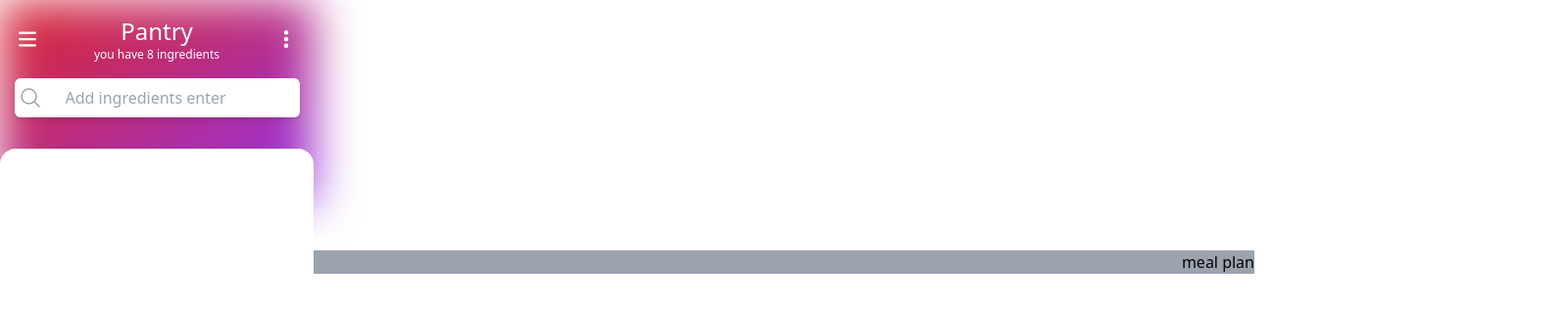
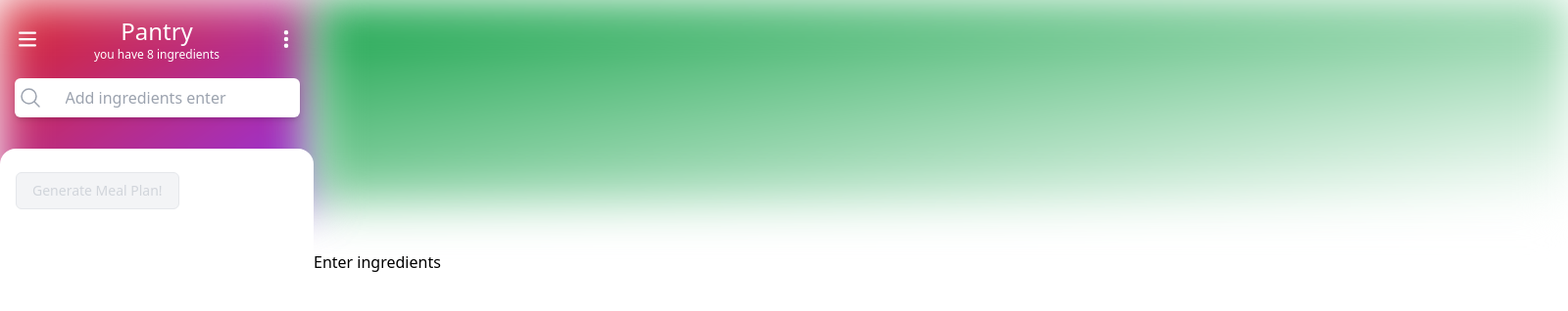
Before and after one commit to sandhyas23/meal-planner, a Next.js app: page / in a window 1280 px wide. Shown: the top 318 px of the page at 98% size, 1600 px wide, since content can reach past the window. Built offline with nearby package versions, Linux system fonts and the light colour scheme.

Commit message:
completed gpt data

```diff
--- /dev/null
+++ b/app/api/generateMealPlan/route.ts
@@ -0,0 +1,31 @@
+import openai from "@/openai";
+import { NextResponse } from "next/server";
+
+export async function POST(request:Request) {
+
+    const {ingredients} = await request.json();
+    console.log(ingredients);
+
+    //communicate with openai
+
+    const response = await openai.chat.completions.create({
+        model:"gpt-3.5-turbo",
+        temperature:0.8,
+        n:1,
+        stream:false,
+        messages:[
+            {
+                role:"user",
+                content:`Hi there, provide a meal plan with recipe names from MONDAY through SUNDAY that includes breakfast, lunch and dinner using the list of
+                ingredients given below.
+                Here are the ingredients: ${JSON.stringify({ingredients})}`
+            }
+        ]
+    })
+
+    console.log("DATA IS: ",response);
+    console.log(response.choices[0].message);
+
+    return NextResponse.json(response.choices[0].message);
+
+}
--- a/app/components/MealPlan.tsx
+++ b/app/components/MealPlan.tsx
@@ -1,10 +1,24 @@
-import React from 'react'
+'use client'
+import { usePantryStore } from '@/store/PantryStore';
+import React from 'react';
 
 
 function MealPlan() {
+
+  const [mealPlanClicked,setMealPlanClicked,mealPlanner] = usePantryStore((state) =>
+                       [state.mealPlanClicked,state.setMealPlanClicked,state.mealPlanner]);
   return (
-    <div className=' flex items-center space-x-2 flex-1 justify-end w-full bg-gray-400'>
-        meal plan
+    <div className=' md:w-9/12 items-center'>
+      <div className='absolute top-0 left-1/4 w-full h-52
+                                 bg-gradient-to-br from-green-600  to-white
+                                 filter blur-xl -z-50 opacity-100'/>
+        {!mealPlanClicked? "Enter ingredients" :
+        <div>
+          <p>
+            {mealPlanner}
+          </p>
+        </div>
+        }
 
     </div>
   )
--- a/app/components/Pantry.tsx
+++ b/app/components/Pantry.tsx
@@ -1,14 +1,34 @@
+'use client'
+import { fetchMealPlan } from '@/lib/fetchMealPlan';
+import { usePantryStore } from '@/store/PantryStore';
 import { XCircleIcon } from '@heroicons/react/16/solid';
-import React from 'react';
+import React, { useState } from 'react';
 
-const ingredients: string[] = ['eggs','onion', 'tomato', 'bread'];
+
 
 type Props = {
   pantryItems: string[];
 }
 
 function Pantry({pantryItems}:Props) {
-  console.log("pantry items", pantryItems);
+  const [deleteIngredient,mealPlanClicked,setMealPlanClicked,mealPlanner,setMealPlanner] = usePantryStore((state) =>
+                       [state.deleteIngredient,state.mealPlanClicked,state.setMealPlanClicked,state.mealPlanner,state.setMealPlanner]);
+
+  //const [mealPlanner,setMealPlanner] = useState<string>("");
+
+
+
+  const generateMealPlan = () =>{
+     setMealPlanClicked();
+     const fetchMealPlanFunc = async() =>{
+      const meal = await fetchMealPlan(pantryItems);
+      setMealPlanner(meal);
+  }
+
+  fetchMealPlanFunc();
+  }
+
+
   return (
     <div className='h-96 bg-white rounded-t-2xl mt-4 p-4'>
         {pantryItems.map((value,index,array) => {
@@ -16,11 +36,18 @@ function Pantry({pantryItems}:Props) {
                 <p key={`text${value}${index}`} className='border rounded-lg p-2 bg-lime-500 text-white font-extralight'>
                     {value.toUpperCase()}
                 </p>
-                <button className='text-red-500 hover:text-red-600'>
+                <button onClick={()=> deleteIngredient(index)} className='text-red-500 hover:text-red-600'>
                    <XCircleIcon className='h-8 w-8'/>
                 </button>
             </div>
         })}
+            <button disabled={pantryItems.length < 5}
+                    onClick={generateMealPlan}
+                  className=' justify-center inline-flex rounded-md border mt-2 px-4 py-2
+                  text-sm font-medium text-blue-900 hover:bg-blue-200 focus:outline-none disabled:cursor-not-allowed
+                  disabled:text-gray-300 disabled:bg-gray-100 '>
+              Generate Meal Plan!
+            </button>
     </div>
   )
 }
--- a/app/components/SideBar.tsx
+++ b/app/components/SideBar.tsx
@@ -1,29 +1,23 @@
 'use client'
-import React, { FormEvent, useState } from 'react'
+import React, { FormEvent, useCallback, useState } from 'react'
 import Pantry from './Pantry';
 import { Bars3Icon, EllipsisVerticalIcon } from '@heroicons/react/16/solid';
 import { MagnifyingGlassIcon } from '@heroicons/react/24/outline';
+import { usePantryStore } from '@/store/PantryStore';
 
 
 
 
 
 function SideBar() {
-  const [ingredient,setIngredient] = useState<string>("");
-  const [pantryItems ,setPantryItems] = useState<string[]>([]);
+  const [ingredient,setIngredient,pantryItems,addIngredient,deleteIngredient] = usePantryStore((state) =>
+                      [state.ingredient,state.setIngredient,state.pantryItems,state.addIngredient,state.deleteIngredient])
+  //const [pantryItems ,setPantryItems] = useState<string[]>([]);
 
 
   const handleSubmit =(e:FormEvent<HTMLFormElement>) => {
     e.preventDefault();
-    console.log(ingredient);
-   if(!pantryItems.includes(ingredient)){
-      pantryItems.push(ingredient);
-      setPantryItems(pantryItems);
-   }
-   else{
-    alert("item already present");
-   }
-   setIngredient("");
+     addIngredient(ingredient);
   }
 
   return (
@@ -71,7 +65,7 @@ function SideBar() {
 
 
       {/* pantry ingredients */}
-      <Pantry pantryItems={pantryItems} />
+      <Pantry pantryItems={pantryItems}/>
     </div>
   )
 }
--- /dev/null
+++ b/lib/fetchMealPlan.ts
@@ -0,0 +1,24 @@
+
+//import { formatTodosForAI } from "./formatTodosForAI";
+
+export const fetchMealPlan = async(pantryItems:string[]) => {
+    //const todos = formatTodosForAI(board);
+
+    console.log("ingredients modified for AI", pantryItems);
+
+    const res = await fetch("/api/generateMealPlan",{
+        method: "POST",
+        headers: {
+            "Content-Type": "application/json",
+        },
+        body: JSON.stringify({"ingredients":pantryItems})
+    });
+
+    const GPTdata = await res.json();
+    const {content} = GPTdata;
+
+    //console.log("ggggggggg",GPTdata);
+
+    return content;
+
+}
--- /dev/null
+++ b/openai.ts
@@ -0,0 +1,12 @@
+import Configuration from "openai";
+import OpenAIApi from "openai"
+
+const configuration  = new Configuration({
+    apiKey: process.env.OPEN_API_KEY,
+});
+
+//const openai = new OpenAIApi(configuration);
+
+const openai = new OpenAIApi({apiKey: process.env.OPEN_API_KEY});
+
+export default openai;
--- a/package.json
+++ b/package.json
@@ -11,8 +11,10 @@
   "dependencies": {
     "@heroicons/react": "^2.1.3",
     "next": "14.2.1",
+    "openai": "^4.38.2",
     "react": "^18",
-    "react-dom": "^18"
+    "react-dom": "^18",
+    "zustand": "^4.5.2"
   },
   "devDependencies": {
     "@types/node": "^20",
--- /dev/null
+++ b/store/PantryStore.ts
@@ -0,0 +1,62 @@
+import { create } from 'zustand';
+
+interface PantryState{
+    ingredient : string;
+    setIngredient: (ingredient:string) => void;
+    pantryItems:string[];
+    addIngredient : (ingredient:string) => void;
+    deleteIngredient : (index:number) => void;
+
+    mealPlanClicked:boolean;
+    setMealPlanClicked: () => void;
+
+    mealPlanner:string;
+    setMealPlanner: (mealPlanner:string) => void;
+
+}
+
+export const usePantryStore = create<PantryState>()((set) => ({
+    ingredient : "",
+    setIngredient: async(ingredient) =>{
+        set({ingredient:ingredient})
+    },
+    pantryItems: [],
+    addIngredient: async(ingredient) => {
+
+        set((state) => {
+            const newPantry = state.pantryItems;
+            if(!newPantry.includes(ingredient)){
+                newPantry.push(ingredient);
+
+            }
+            else{alert("item already present")};
+            return {pantryItems:newPantry}
+        })
+        set({ingredient: ""});
+
+    } ,
+    deleteIngredient:async(index) =>{
+        console.log("in delete",index);
+
+        set((state) => {
+            const newPantry = state.pantryItems;
+            newPantry.splice(index,1);
+            return {pantryItems:newPantry}
+        })
+
+    },
+
+    mealPlanClicked:false,
+    setMealPlanClicked: async() =>{
+        set((state) => {
+            return {mealPlanClicked:true}
+        })
+        //set({mealPlanClicked:!mealPlanClicked})
+    },
+
+    mealPlanner:"",
+    setMealPlanner: async(mealPlanner) =>{
+       set({mealPlanner: mealPlanner})
+    }
+
+}))
```
Also changed, not shown: 1 other file (tests, documents, lock files or other folders).
